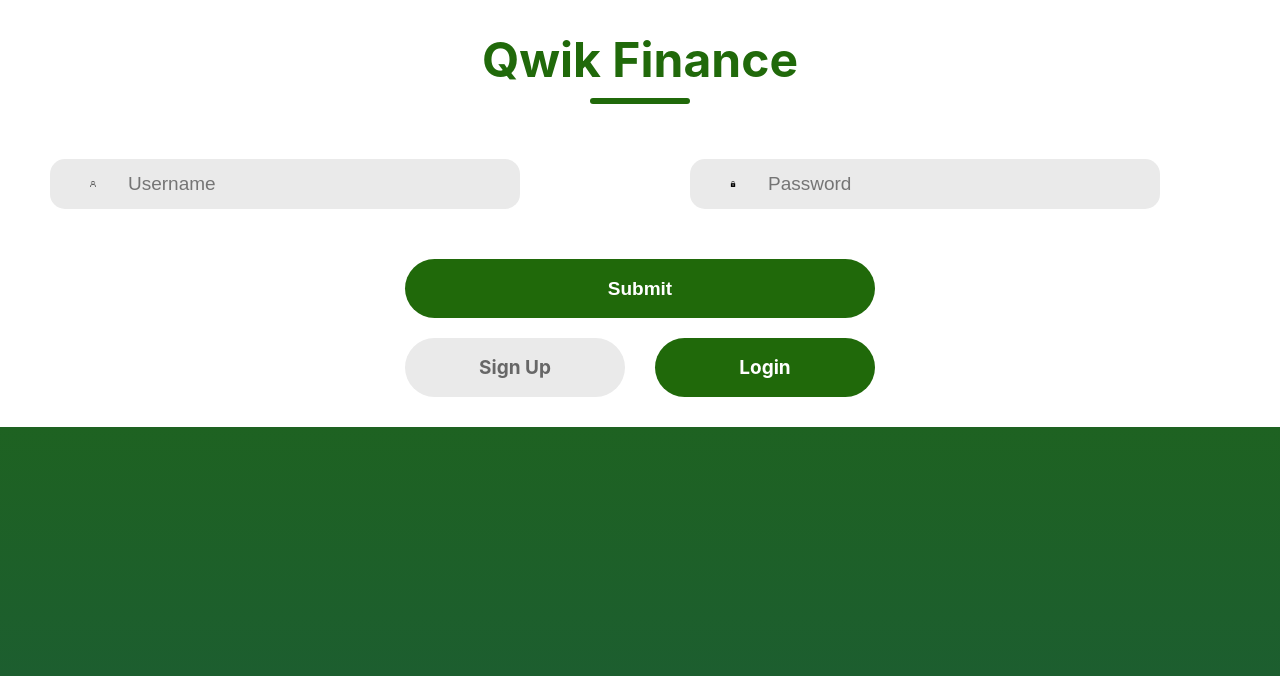
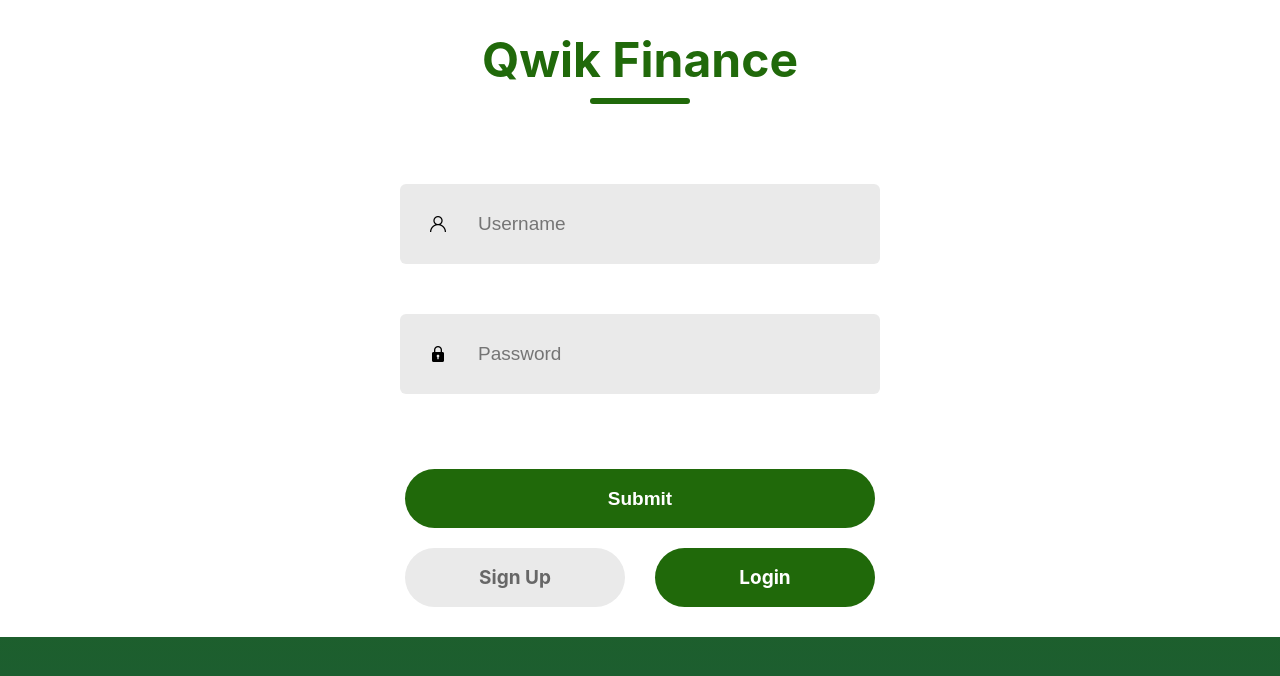
Before and after one commit to jaronlong52/Personal_Finance_App_Capstone, a React (Vite) app: page / in a window 1280 px wide. Shown: the top 676 px of the page. Built offline with nearby package versions, Linux system fonts and the light colour scheme; no server answers.

Commit message:
fixed issue with appearance

```diff
--- a/src/components/Income.css
+++ b/src/components/Income.css
@@ -10,13 +10,13 @@
     text-align: left;
 }
 
-.inputs{
+.income-inputs{
     display: flex;
     flex-direction: row;
     gap: 25px;
 }
 
-.input{
+.income-input{
     display: flex;
     align-items: center;
     margin: auto;
--- a/src/components/Income.jsx
+++ b/src/components/Income.jsx
@@ -10,9 +10,9 @@ function Income() {
 
     return (
         <div className="container">
-            <div className="inputs">
-                <input className="input" type="date" placeholder='date' />
-                <input className="input" type="amount" placeholder='Amount' />
+            <div className="income-inputs">
+                <input className="income-input" type="date" placeholder='date' />
+                <input className="income-input" type="amount" placeholder='Amount' />
                 <input className="comments" type="comments" placeholder='Comments' />
                 <button className='income-submit'>Submit</button>
             </div>
```
